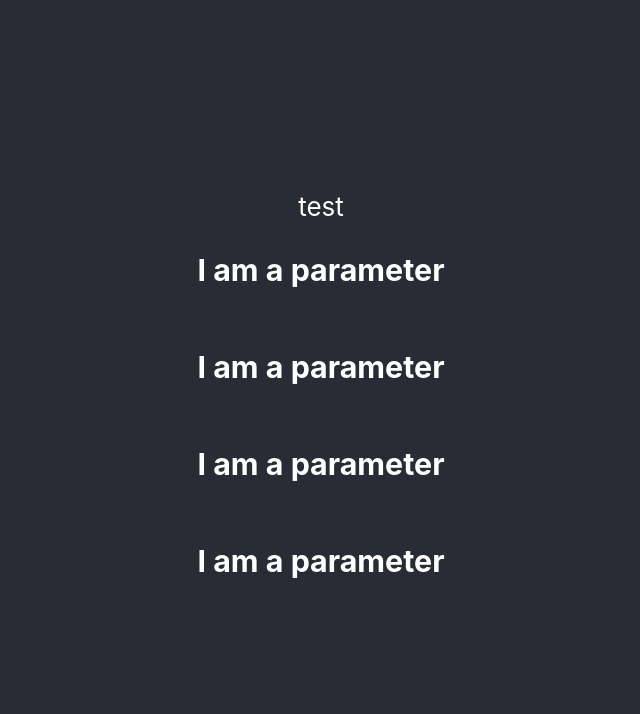
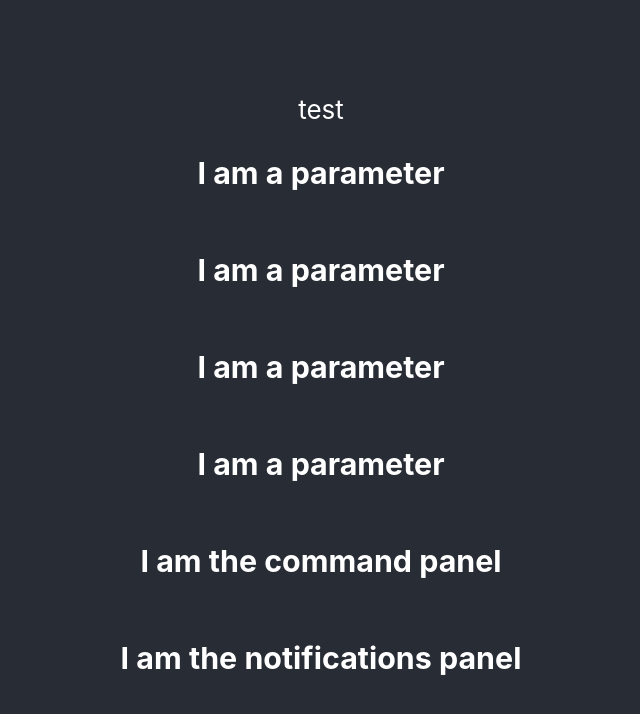
Before and after one commit to mthrndr/endurosat_problem, a React (Create React App) app: page / in a window 1280 px wide. Shown: the top 714 px of the page, without its empty margins (319-959 px from the left). Built offline with nearby package versions, Linux system fonts and the light colour scheme.

Commit message:
Added CommandPanel

```diff
--- a/src/App.js
+++ b/src/App.js
@@ -2,6 +2,7 @@ import './App.css';
 
 import ParameterDisplay from './components/ParameterDisplay';
 import NotificationsPanel from './components/NotificationsPanel';
+import CommandPanel from './components/CommandPanel';
 
 function App() {
   return (
@@ -12,6 +13,8 @@ function App() {
         <ParameterDisplay />
         <ParameterDisplay />
         <ParameterDisplay />
+        <CommandPanel />
+        <NotificationsPanel />
       </header>
     </div>
   );
--- /dev/null
+++ b/src/components/CommandPanel.jsx
@@ -0,0 +1,11 @@
+import React from 'react';
+
+function CommandPanel() {
+  return (
+    <h3>
+      I am the command panel
+    </h3>
+  );
+}
+
+export default CommandPanel;
```
Also changed, not shown: 1 other file (tests, documents, lock files or other folders).
